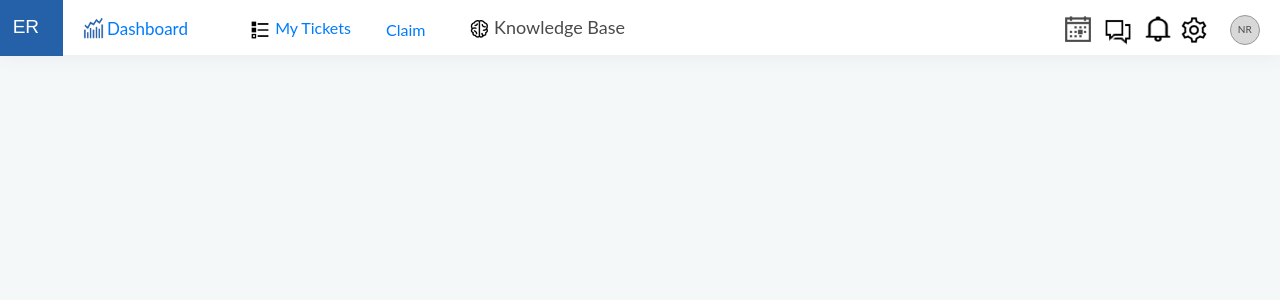
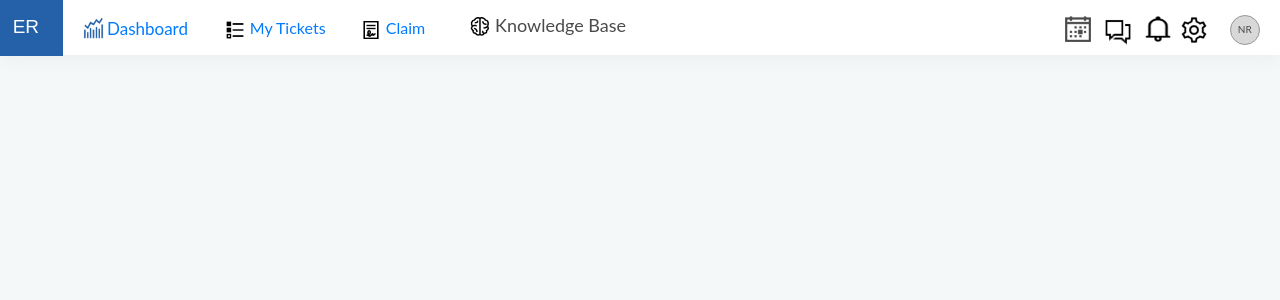
Before and after one commit to kaustubhbagwe123/Easyrewardz_Ticketing_React, a React (Create React App) app: page /admin in a window 1280 px wide. Shown: the top 300 px of the page. Built offline with nearby package versions, Linux system fonts and the light colour scheme.

Commit message:
add icon

```diff
--- a/src/Component/Header.js
+++ b/src/Component/Header.js
@@ -10,6 +10,7 @@ import NotificationLogo from "./../assets/Images/Notification.png";
 import SettingLogo from "./../assets/Images/setting.png";
 import UserLogo from "./../assets/Images/user-img.jpg";
 import StatusLogo from "./../assets/Images/status.png";
+import ClaimLogo from "./../assets/Images/icon9.svg";
 
 class Header extends Component {
   state = {
@@ -63,7 +64,7 @@ class Header extends Component {
                   </a>
                 </div>
                 <div className="col-md-2 claim-space">
-                  {/* <label className="claim-label">Claim</label> */}
+                  <img src={ClaimLogo} alt="logo" className="claim-logo" />
                   <a href="claim">
                     <label>Claim</label>
                   </a>
--- a/src/assets/css/custome.css
+++ b/src/assets/css/custome.css
@@ -30,11 +30,16 @@
   text-align: left;
 }
 .claim-space {
-  margin-top: -2.7%;
-  margin-left: 44%;
+  margin-top: -2.9%;
+  margin-left: 41%;
 }
 .claim-label {
   margin-left: 333%;
+}
+.claim-logo{
+  width: 20px;
+  height: 20px;
+  margin-right: 5px;
 }
 .knowledge-base {
   color: #4a4a4a;
@@ -194,8 +199,8 @@
   margin-right: 6px;
 }
 .knowledgeNav {
-  width: 18px;
-  height: 18px;
+  width: 19px;
+  height: 19px;
   margin-right: 6px;
   margin-top: 5px;
 }
@@ -224,7 +229,7 @@
 }
 .nav-tab1 {
   margin-top: -3%;
-  margin-left: 28%;
+  margin-left: 25%;
   position: relative;
   z-index: 1;
 }
```
Also changed, not shown: src/assets/Images/claim.png (added), src/assets/Images/icon9.svg (added).
